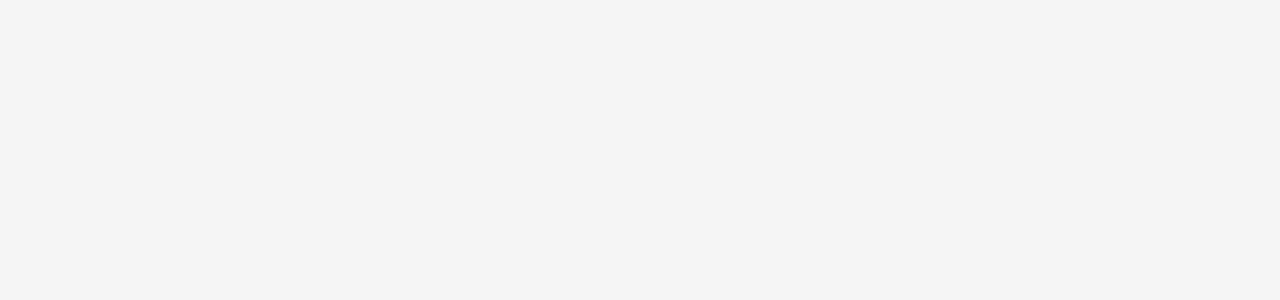
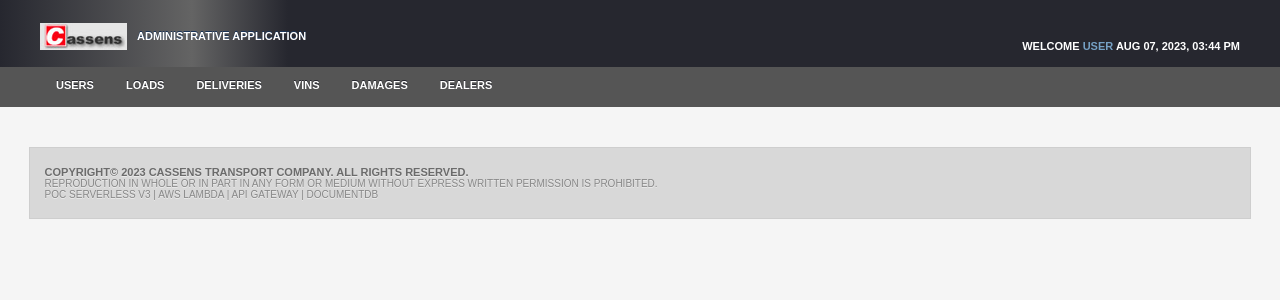
Before and after one commit to benwaldee/POC-console, a React (Create React App) app: page /users in a window 1280 px wide. Before the commit this address had no page. Shown: the top 300 px of the page. Built offline with nearby package versions, Linux system fonts and the light colour scheme.

Commit message:
organized components into seperate folders

```diff
--- a/src/App.js
+++ b/src/App.js
@@ -1,8 +1,13 @@
 import './App.css';
 import { BrowserRouter, Route, Routes } from 'react-router-dom';
-import Loads from './components/Loads';
+import Loads from './components/Loads/Loads';
 import HomePage from './components/HomePage';
-import Navbar from './components/Navbar';
+import Users from './components/Users/Users';
+import Deliveries from './components/Deliveries/Deliveries';
+import Vins from './components/Vins/Vins';
+import Damages from './components/Damages/Damages';
+import Dealers from './components/Dealers/Dealers';
+
 
 function App() {
 
@@ -10,8 +15,13 @@ function App() {
   return (
     <BrowserRouter>
       <Routes>
+        <Route path='/' exact={true} element={<HomePage />}></Route>
         <Route path='/loads' exact={true} element={<Loads />}></Route>
-        <Route path='/' exact={true} element={<HomePage />}></Route>
+        <Route path='/users' exact={true} element={<Users />}></Route>
+        <Route path='/deliveries' exact={true} element={<Deliveries />}></Route>
+        <Route path='/vins' exact={true} element={<Vins />}></Route>
+        <Route path='/damages' exact={true} element={<Damages />}></Route>
+        <Route path='/dealers' exact={true} element={<Dealers />}></Route>
       </Routes>
     </BrowserRouter>
 
--- a/src/components/LoadField.js
+++ b/src/components/Loads/LoadField.js
@@ -1,7 +1,7 @@
 import { useEffect, useState } from 'react';
 import axios from 'axios';
-import { useGeneralContext } from '../context/GeneralContext';
-import "./CSS/LoadField.css"
+import { useGeneralContext } from '../../context/GeneralContext';
+import "../CSS/LoadField.css"
 
 function LoadField() {
 
--- a/src/components/LoadSearch.js
+++ b/src/components/Loads/LoadSearch.js
@@ -1,7 +1,7 @@
 import { useEffect, useState } from 'react';
 import axios from 'axios';
-import { useGeneralContext } from '../context/GeneralContext';
-import "./CSS/LoadSearch.css"
+import { useGeneralContext } from '../../context/GeneralContext';
+import "../CSS/LoadSearch.css"
 
 
 function LoadSearch() {
--- /dev/null
+++ b/src/components/Users/Users.js
@@ -0,0 +1,25 @@
+import UserField from "./UserField";
+import UserSearch from "./UserSearch";
+import "../CSS/Users.css"
+import Navbar from '../Navbar';
+import Footer from '../Footer';
+import { useGeneralContext } from '../../context/GeneralContext';
+import { useEffect } from "react";
+
+function Users() {
+
+
+    return (
+        <>
+            <Navbar />
+            <div className="Users_outer-wrap">
+                {/* <div className="Users_UserSearch-wrap">  <UserSearch /></div>
+                <div className="Users_UserField-wrap">  <UserField /></div> */}
+            </div>
+            <Footer />
+        </>
+    );
+
+}
+
+export default Users;
```
Also changed, not shown: src/components/Loads/Loads.js (renamed from src/components/Loads.js, +4 -4 lines), src/components/CSS/Users.css (added), src/components/Damages/Damages.js (added), src/components/Dealers/Dealers.js (added), src/components/Deliveries/Deliveries.js (added), src/components/Users/UserField.js (added), src/components/Users/UserSearch.js (added), src/components/Vins/Vins.js (added).
